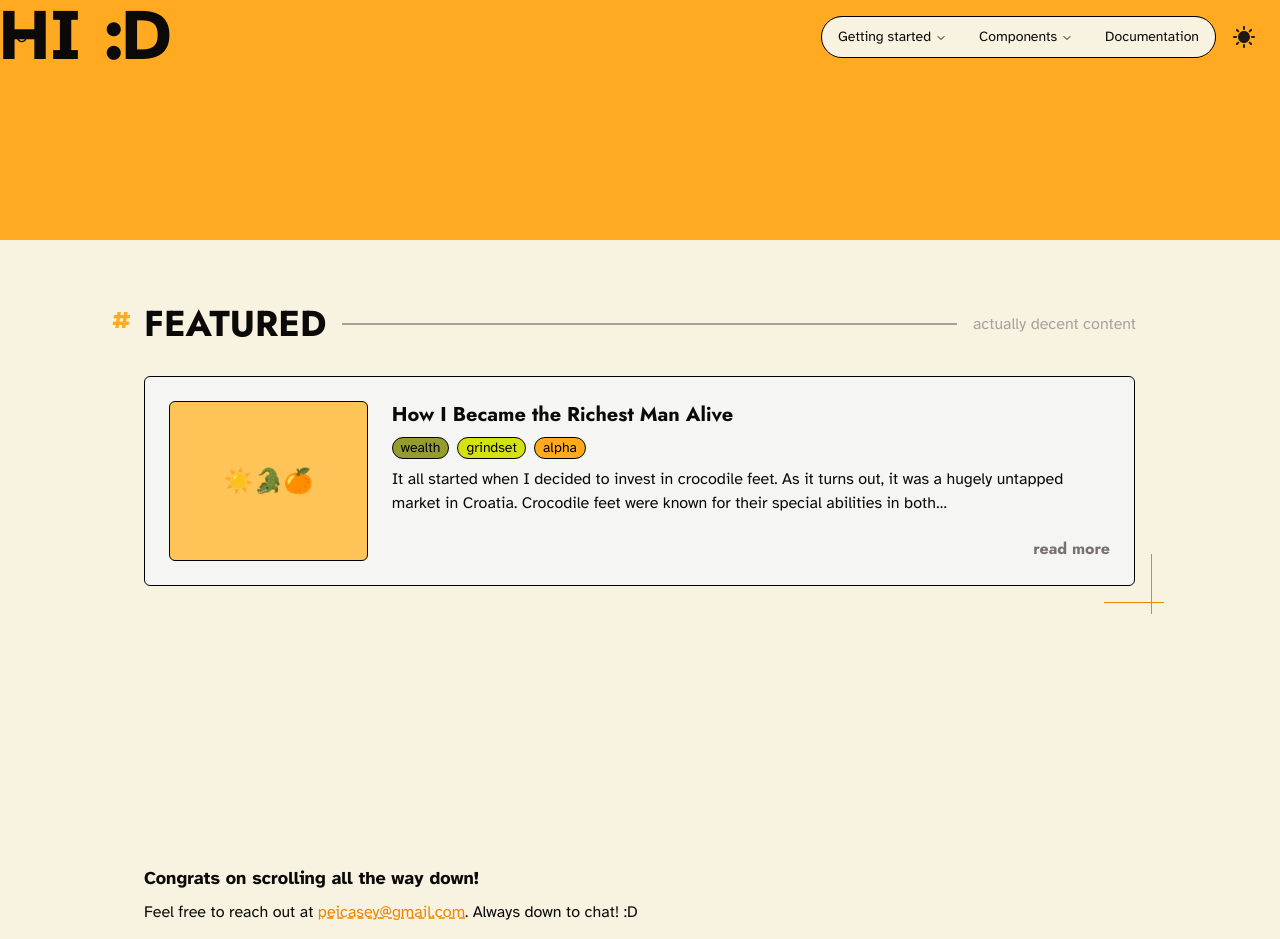
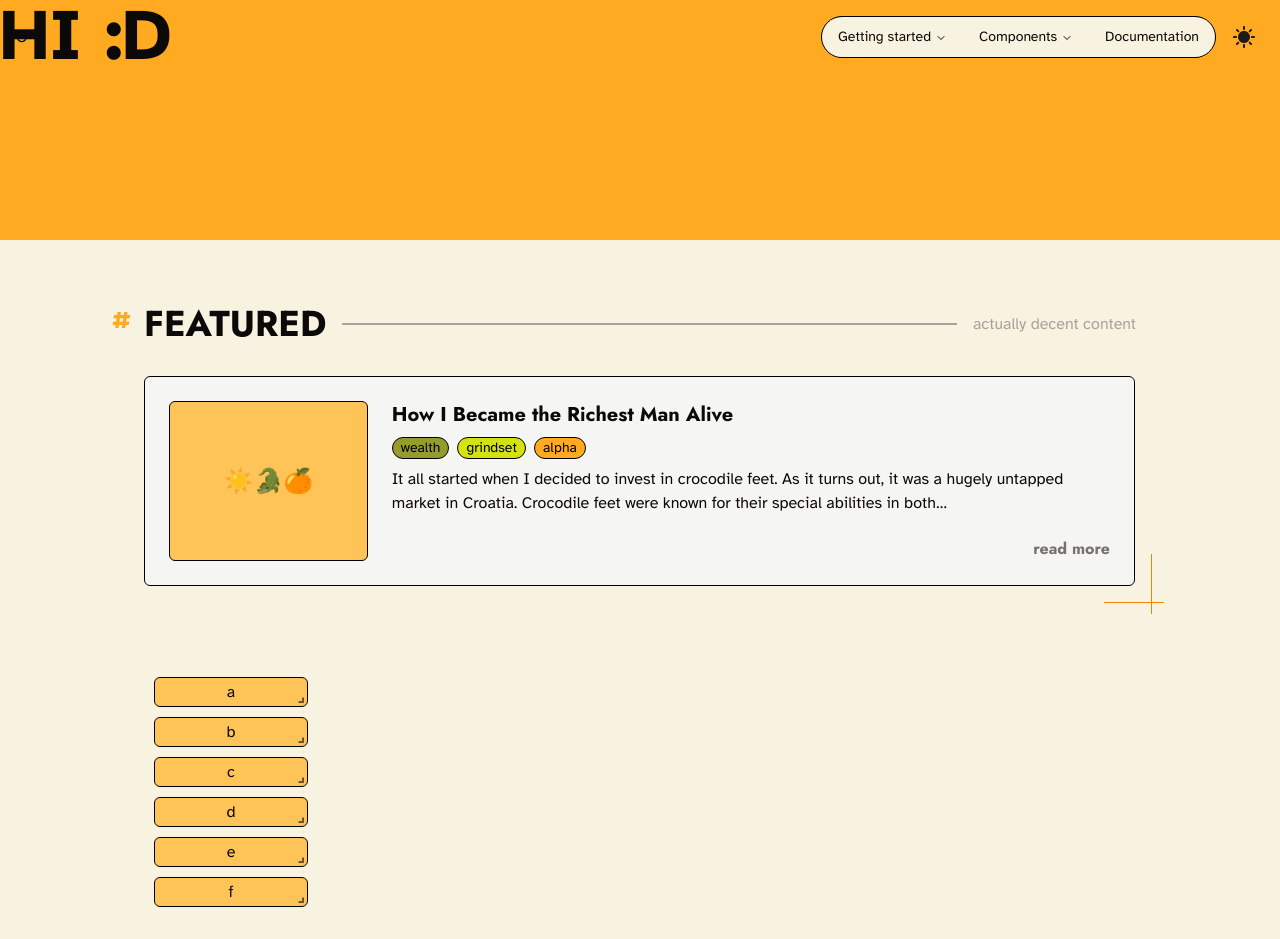
Before and after one commit to peicasey/personal-site, a Next.js app: page / in a window 1280 px wide. Shown: the top 939 px of the page. Built offline with nearby package versions, Linux system fonts and the light colour scheme.

Commit message:
bento for now

```diff
--- a/package.json
+++ b/package.json
@@ -14,19 +14,23 @@
     "@radix-ui/react-slot": "^1.1.0",
     "class-variance-authority": "^0.7.0",
     "clsx": "^2.1.1",
+    "lodash": "^4.17.21",
     "lucide-react": "^0.438.0",
     "next": "14.2.8",
     "next-themes": "^0.3.0",
     "react": "^18",
     "react-dom": "^18",
+    "react-grid-layout": "^1.4.4",
     "react-icons": "^5.3.0",
     "tailwind-merge": "^2.5.2",
     "tailwindcss-animate": "^1.0.7"
   },
   "devDependencies": {
+    "@types/lodash": "^4.17.7",
     "@types/node": "^20",
     "@types/react": "^18",
     "@types/react-dom": "^18",
+    "@types/react-grid-layout": "^1.3.5",
     "eslint": "^8",
     "eslint-config-next": "14.2.8",
     "postcss": "^8",
--- a/src/app/globals.css
+++ b/src/app/globals.css
@@ -123,6 +123,27 @@ body {
   }
 }
 
+.react-grid-item.react-grid-placeholder {
+  background: rgba(0, 0, 0, 0.438) none repeat scroll 0% 0%;
+  /* opacity: 0.07; */
+  transition-duration: 100ms;
+  z-index: 2;
+  -webkit-user-select: none;
+  -moz-user-select: none;
+  -ms-user-select: none;
+  -o-user-select: none;
+  user-select: none;
+  border-radius: 8px;
+  transition: all 500ms ease 0s !important;
+  will-change: transform;
+}
+
+.react-grid-item {
+  /* transition: transform 500ms ease 0s !important; */
+  transition: visibility 500ms ease 0s;
+  /* will-change: transform; */
+}
+
 /* @layer base {
   :root {
     --background: hsl(0 0% 100%);
--- a/src/app/page.tsx
+++ b/src/app/page.tsx
@@ -1,8 +1,7 @@
-import H1 from "@/components/H1";
 import LandingBox from "@/app/_sections/LandingBox";
-import Section from "@/components/Section";
 import FeaturedSection from "./_sections/FeaturedSection";
 import { LogInfo } from "@/lib/logs";
+import BentoLayout from "@/components/BentoLayout";
 
 const FEATURED_LOG: LogInfo = {
   title: "How I Became the Richest Man Alive",
@@ -20,6 +19,7 @@ export default function Home() {
     <main className="flex min-h-screen flex-col items-center">
       <LandingBox />
       <FeaturedSection {...FEATURED_LOG} />
+      <BentoLayout />
     </main>
   );
 }
--- /dev/null
+++ b/src/components/BentoLayout.tsx
@@ -0,0 +1,71 @@
+"use client";
+
+import React, { useState, useEffect } from "react";
+import { Responsive, WidthProvider } from "react-grid-layout";
+import "/node_modules/react-grid-layout/css/styles.css";
+import "/node_modules/react-resizable/css/styles.css";
+import { HOME_LAYOUT, KEYS } from "@/lib/bentolayouts";
+
+// CREDIT: https://codesandbox.io/p/sandbox/react-jq5y4?file=%2Fsrc%2FApp.js%3A72%2C18
+// heavily based this code off of this user ^ so much so that I've left the helpful
+// comments they made :]
+
+const ResponsiveReactGridLayout = WidthProvider(Responsive);
+
+export default function BentoLayout(this: any) {
+  const [compactType, setcompactType] = useState("vertical");
+  const [mounted, setmounted] = useState(false);
+  const [layout, setlayout] = useState(HOME_LAYOUT);
+
+  useEffect(() => {
+    setmounted(true);
+  }, []);
+
+  const onDrop = (elemParams: any) => {
+    alert(
+      `Element parameters:\n${JSON.stringify(
+        elemParams,
+        ["x", "y", "w", "h"],
+        2
+      )}`
+    );
+  };
+
+  return (
+    <div className="w-full px-8 sm:px-12 md:px-16 lg:px-28 xl:px-36">
+      <ResponsiveReactGridLayout
+        rowHeight={30}
+        cols={{
+          lg: 10,
+          md: 10,
+          sm: 6,
+          xs: 4,
+          xxs: 2,
+        }}
+        onDrop={onDrop}
+        layouts={layout}
+        measureBeforeMount={false}
+        // I like to have it animate on mount. If you don't, delete `useCSSTransforms` (it's default `true`)
+        // and set `measureBeforeMount={true}`.
+        useCSSTransforms={mounted}
+        preventCollision={!compactType}
+        isDroppable={true}
+        droppingItem={{
+          i: "xx",
+          h: 50,
+          w: 250,
+        }}
+      >
+        {KEYS.map((itm, i) => (
+          <div
+            key={i}
+            // data-grid={itm}
+            className="cursor-grab active:cursor-grabbing select-none border border-black dark:border-white bg-generic-yellow flex justify-center items-center rounded-md dark:yellow-glow-md"
+          >
+            {itm}
+          </div>
+        ))}
+      </ResponsiveReactGridLayout>
+    </div>
+  );
+}
--- /dev/null
+++ b/src/lib/bentolayouts.ts
@@ -0,0 +1,92 @@
+export const KEYS = ["a", "b", "c", "d", "e", "f"];
+
+export const HOME_LAYOUT = {
+  lg: [
+    {
+      i: "a",
+      x: 0,
+      y: 0,
+      w: 1,
+      h: 2,
+    },
+    {
+      i: "b",
+      x: 1,
+      y: 0,
+      w: 1,
+      h: 2,
+    },
+    {
+      i: "c",
+      x: 2,
+      y: 0,
+      w: 2,
+      h: 2,
+    },
+    {
+      i: "d",
+      x: 4,
+      y: 0,
+      w: 2,
+      h: 4,
+    },
+    {
+      i: "e",
+      x: 0,
+      y: 1,
+      w: 3,
+      h: 2,
+    },
+    {
+      i: "f",
+      x: 3,
+      y: 1,
+      w: 1,
+      h: 2,
+    },
+  ],
+  sm: [
+    {
+      i: "a",
+      x: 0,
+      y: 0,
+      w: 1,
+      h: 2,
+    },
+    {
+      i: "b",
+      x: 1,
+      y: 0,
+      w: 1,
+      h: 2,
+    },
+    {
+      i: "c",
+      x: 2,
+      y: 0,
+      w: 2,
+      h: 2,
+    },
+    {
+      i: "d",
+      x: 4,
+      y: 0,
+      w: 2,
+      h: 1,
+    },
+    {
+      i: "e",
+      x: 0,
+      y: 1,
+      w: 3,
+      h: 2,
+    },
+    {
+      i: "f",
+      x: 3,
+      y: 1,
+      w: 1,
+      h: 2,
+    },
+  ],
+};
```
Also changed, not shown: 1 other file (tests, documents, lock files or other folders).
